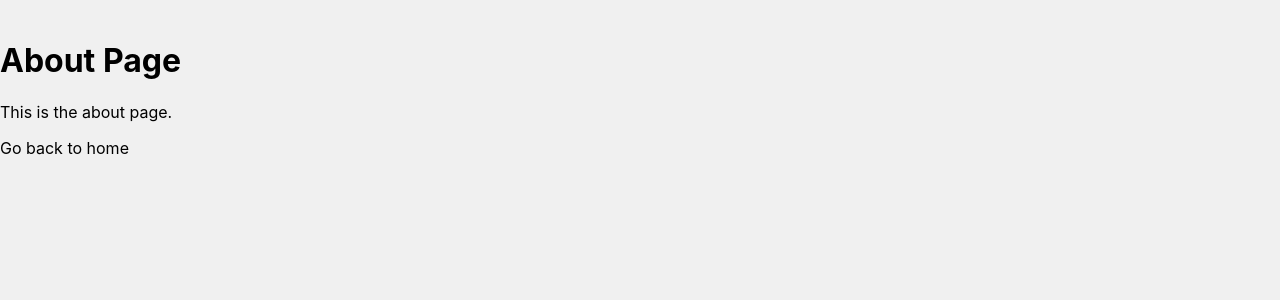
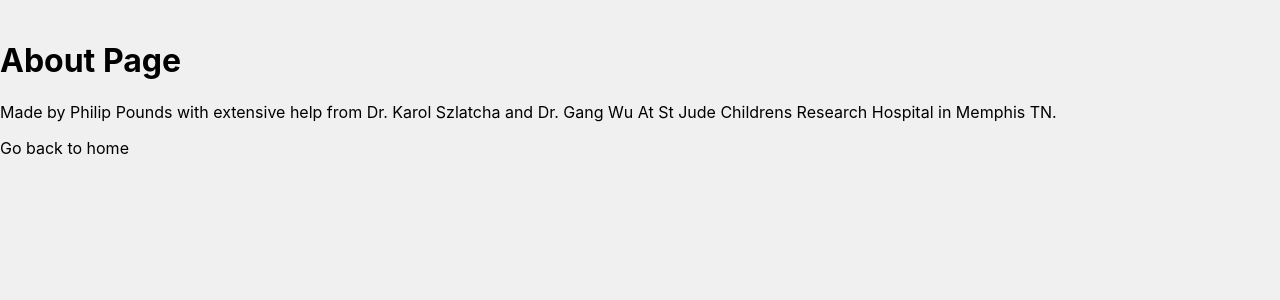
Before and after one commit to philip-hub/CNV-web-app-mock-up, a Next.js app: page /about in a window 1280 px wide. Shown: the top 300 px of the page. Built offline with nearby package versions, Linux system fonts and the light colour scheme.

Commit message:
more info about the project

```diff
--- a/src/pages/about.js
+++ b/src/pages/about.js
@@ -10,7 +10,7 @@
           About Page
         </h1>
         <p className={styles.description}>
-          This is the about page.
+          Made by Philip Pounds with extensive help from Dr. Karol Szlatcha and Dr. Gang Wu At St Jude Childrens Research Hospital in Memphis TN.
         </p>
         <Link href="/">
           <a>Go back to home</a>
```
